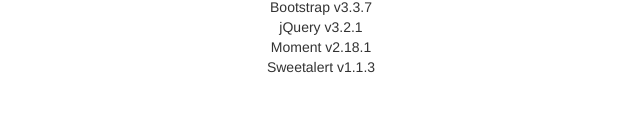
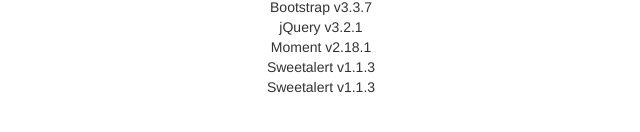
Before and after one commit to rreddy37/angular-bootstrap-starter, a website: page index.html in a window 1280 px wide. Shown: the part 212-344 px from the top of the page, 319-959 px from the left. Drawn offline with nearby package versions, Linux system fonts and the light colour scheme; some packages are replaced by stand-ins of ours; a script that the page names is missing.

Commit message:
added li

```diff
--- a/views/home.html
+++ b/views/home.html
@@ -8,6 +8,7 @@
             <li>jQuery v3.2.1</li>
             <li>Moment v2.18.1</li>
             <li>Sweetalert v1.1.3</li>
+            <li>Sweetalert v1.1.3</li>
         </ul>
     </div>
 </div>
```
